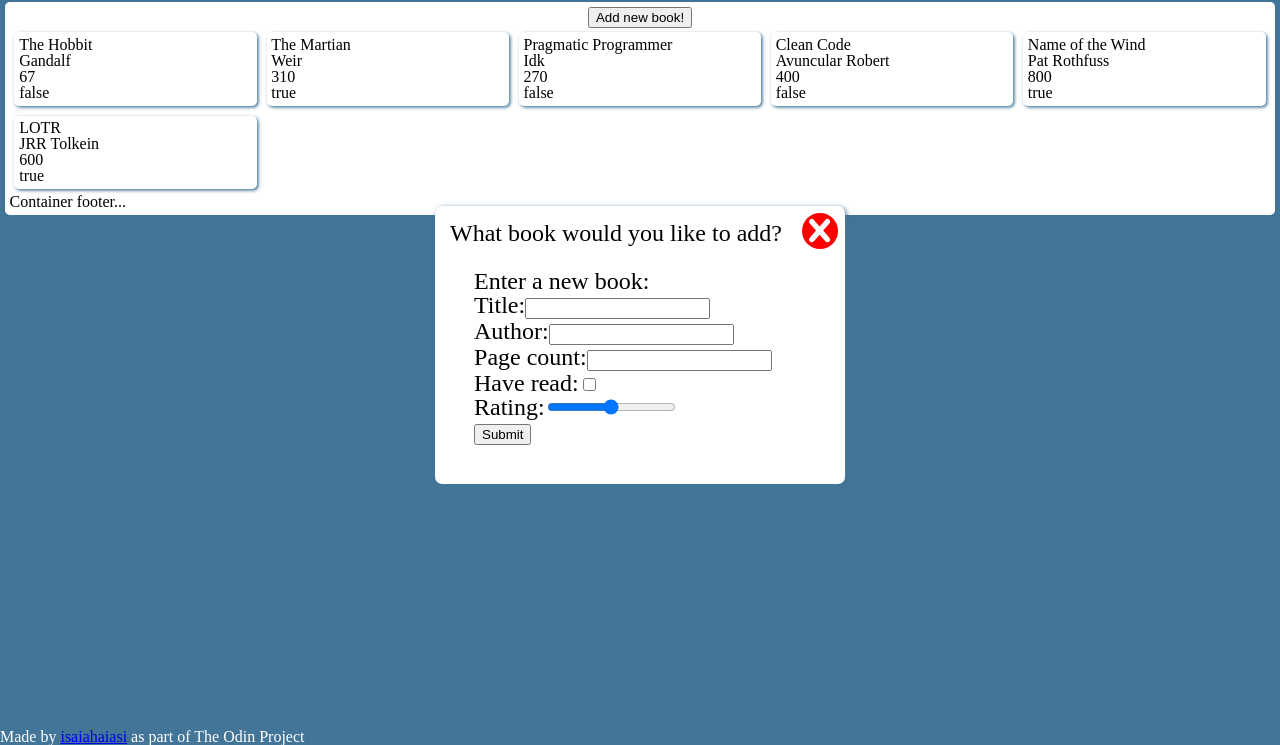
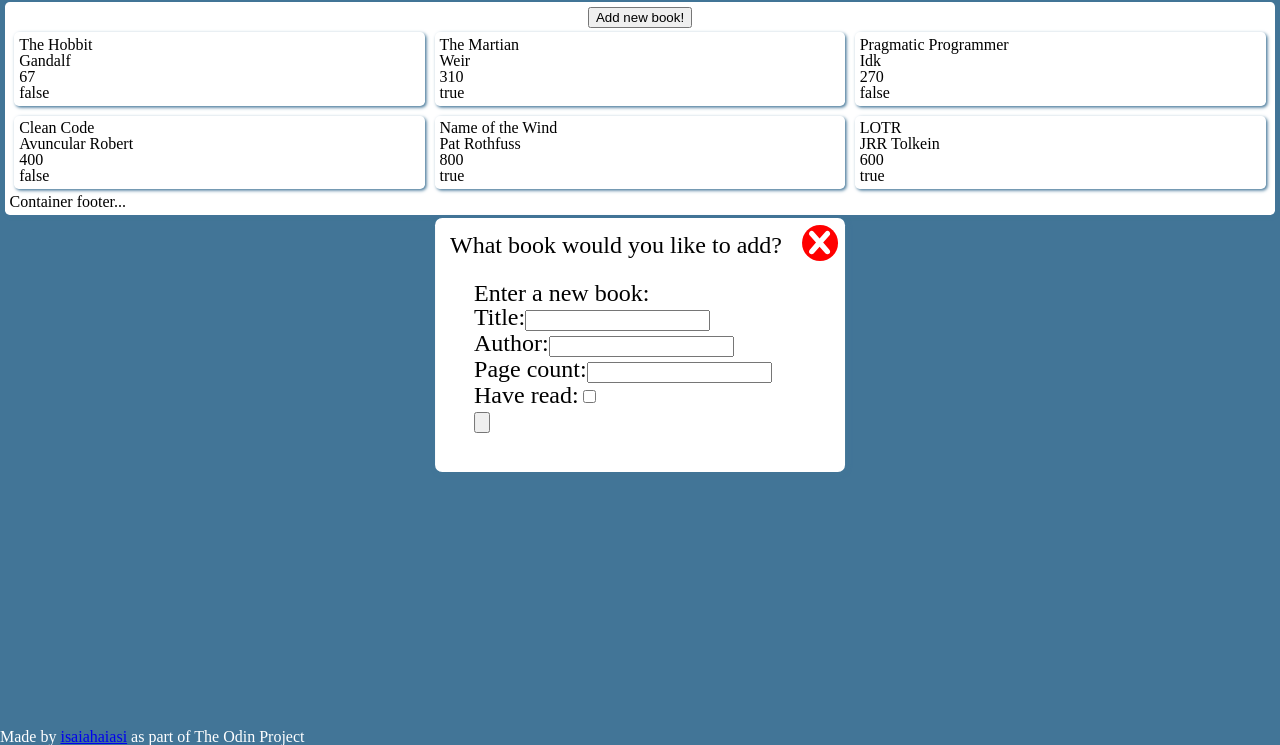
Before and after one commit to isaiahaiasi/odin-library, a plain HTML site: page index.html in a window 1280 px wide. Both pictures are taken after a click on the button "Add new book!". Shown: the part 55-800 px from the top of the page. Drawn offline with Linux system fonts and the light colour scheme.

Commit message:
'add book' now actually adds book to library & DOM

```diff
--- a/library.js
+++ b/library.js
@@ -49,12 +49,11 @@ function getNewBookPrompt() {
   return newProps;
 }
 
-// * DOM
+// * === DOM === *
 const bookCntr = document.querySelector('.library');
 const modalAddBookCntr = document.querySelector('#modal-container-addbook');
 
-// Add any generated HTML to the page (ie, the form fields...)
-// TODO: Add to Modal a close window button
+// * Element generators
 function initModalAddBook() {
   // Add bg
   // const modalBG = document.createElement('div');
@@ -67,20 +66,36 @@ function initModalAddBook() {
   }));
 
   const modalForm = modalAddBookCntr.querySelector('form');
-  modalForm.appendChild(formItem('Title:','title','text',true));
-  modalForm.appendChild(formItem('Author:','author','text',true));
-  modalForm.appendChild(formItem('Page count:','pageCount','number',true));
-  modalForm.appendChild(formItem('Have read:','isRead','checkbox',true));
-  modalForm.appendChild(formItem('Rating:','rating','range',true));
 
-  const modalFormSubmitButton = formItem('','Add book!','submit',false);
+  const formItems = [];
+  formItems.push(formItem('Title:','title','text',true));
+  formItems.push(formItem('Author:','author','text',true));
+  formItems.push(formItem('Page count:','pageCount','number',true));
+  formItems.push(formItem('Have read:','isRead','checkbox',true));
+
+  formItems.forEach(item => { modalForm.appendChild(item)});
+
+  const modalFormSubmitButton = formItem('','Add book!','button',false);
   modalFormSubmitButton.addEventListener('click', () => {
+    const bookArgs = [];
+    formItems.forEach(item => {
+      const itemInputElm = item.querySelector('input');
+      bookArgs.push(itemInputElm.type === 'checkbox' ?
+        itemInputElm.checked :
+        itemInputElm.value
+      );
+      itemInputElm.value = '';
+      itemInputElm.checked = false;
+    });
+    const book = new Book(...bookArgs);
+    library.set(book.title, book);
+    addBookToDom(book);
+    modalAddBookCntr.classList.toggle('hidden');
+  });
 
-  });
   modalForm.appendChild(modalFormSubmitButton);
 }
 
-// * Element generators
 function bookElement(book) {
   const bookElm = document.createElement('div');
 
@@ -88,10 +103,8 @@ function bookElement(book) {
   const bookAuthor = bookPropertyElement(book, 'author');
   const bookPageCount = bookPropertyElement(book, 'pageCount');
   const bookIsRead = bookPropertyElement(book, 'isRead');
-  // TODO: 'rating' element will have to be generated differently
-  const bookRating = bookPropertyElement(book, 'rating');
 
-  const bookPropElms = [bookTitle, bookAuthor, bookPageCount, bookIsRead, bookRating];
+  const bookPropElms = [bookTitle, bookAuthor, bookPageCount, bookIsRead];
   bookPropElms.forEach(bookPropElm => {
     bookElm.appendChild(bookPropElm);
   });
--- a/styles/style.css
+++ b/styles/style.css
@@ -55,8 +55,11 @@ a:visited {
 }
 
 .library {
+  /* TODO: instead of a grid, this should probably be a flex container
+     TODO: & the width of the books should be set
+  */
   display:grid;
-  grid-template-columns: 1fr 1fr 1fr 1fr 1fr;
+  grid-template-columns: 1fr 1fr 1fr;
 }
 
 .card {
```
